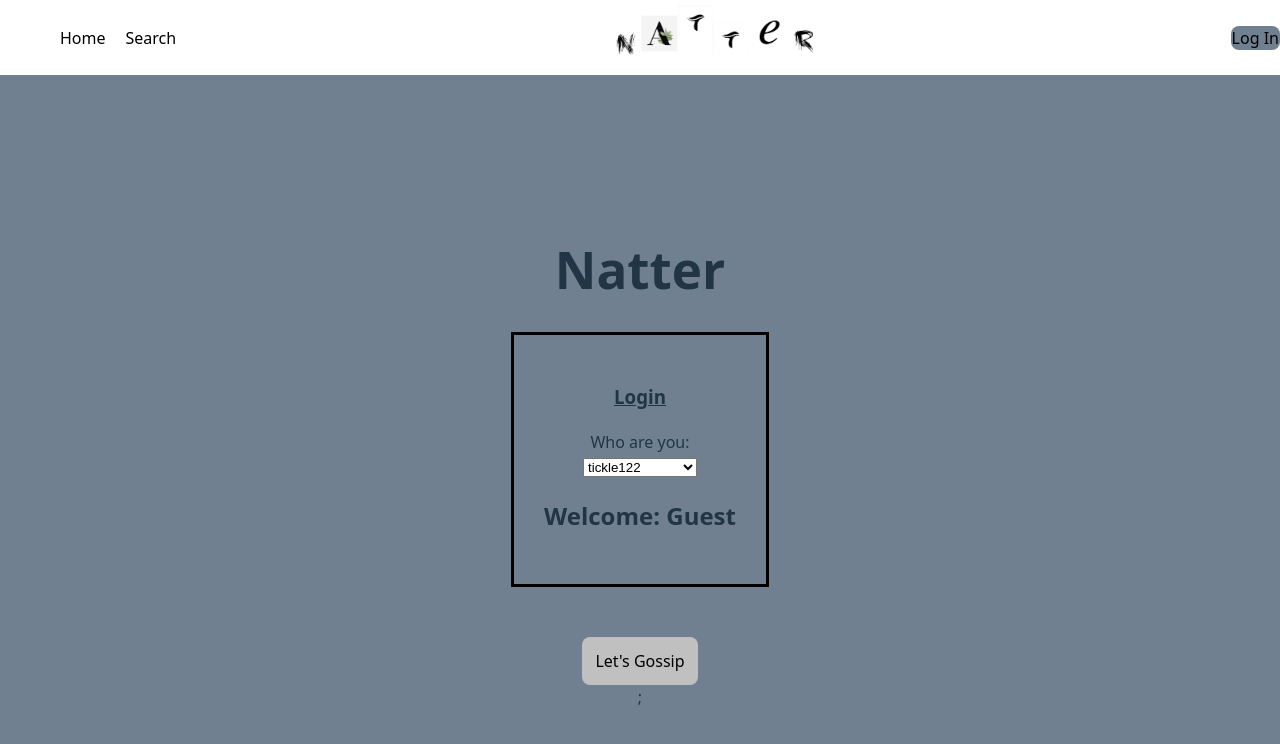
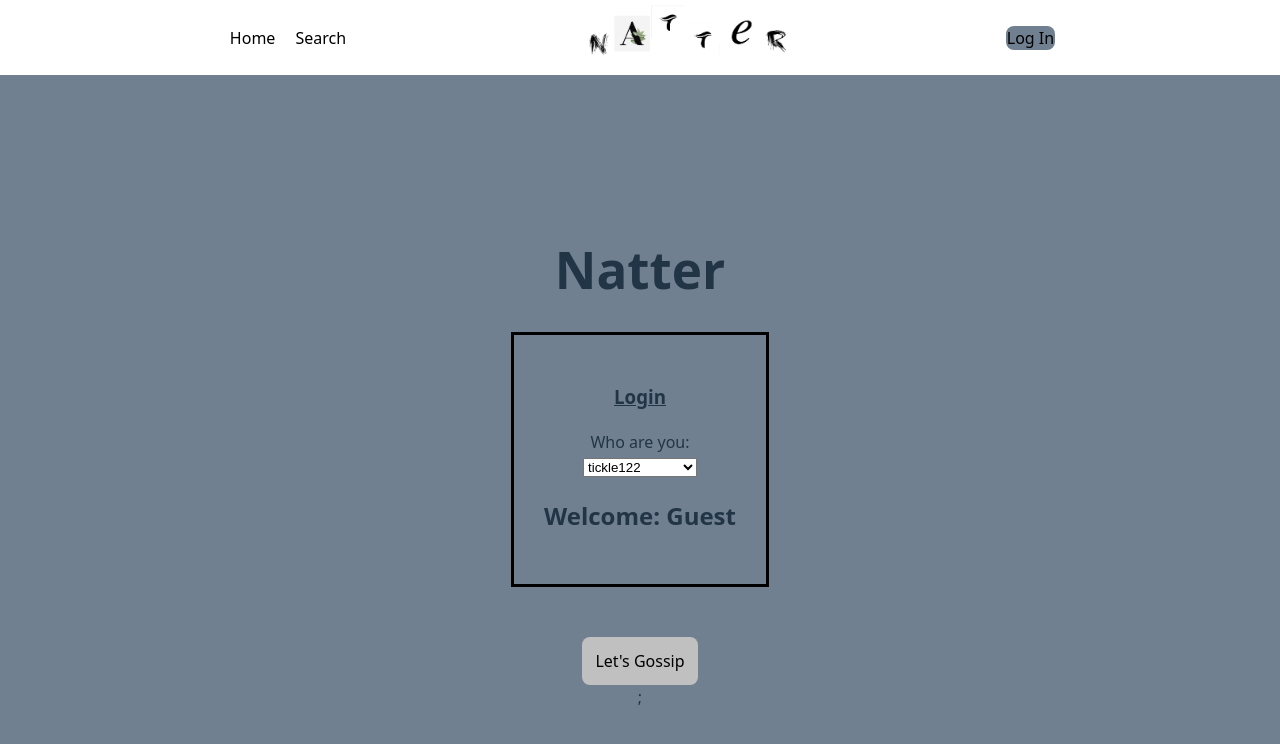
Before and after one commit to bzz-debug/fe-nc-news, a React (Vite) app: page / in a window 1280 px wide. Shown: the top 744 px of the page. Built offline with nearby package versions, Linux system fonts and the light colour scheme.

Commit message:
adding further spacing improvements

```diff
--- a/src/App.css
+++ b/src/App.css
@@ -193,9 +193,9 @@ header {
   align-items: center;
   flex-wrap: wrap;
   margin-bottom: 10px;*/
+  /* padding-left: 50px; */
   margin: auto;
   height: 75px;
-  padding: 20px 45px 25px;
   position: fixed;
   width: 100%;
   left: 0;
@@ -205,9 +205,9 @@ header {
   justify-content: space-between;
   border: 0px solid purple;
   align-items: center;
-  padding: 0;
   background-color: white;
   flex-wrap: wrap;
+  /* padding-right: 50px; */
 }
 
 nav {
@@ -242,14 +242,25 @@ nav:hover {
 #nav-bar-span-1 {
   display: flex;
   flex-direction: row;
-  margin-left: 50px;
+  /* margin-left: 50px; */
 }
 
 #nav-bar-span-2 {
   display: flex;
   flex-direction: row;
   justify-content: space-between;
-  margin-right: 50px;
+  /* margin-right: 50px; */
+}
+
+#nav-bar-span-3 {
+  display: flex;
+  flex-direction: row;
+  justify-content: space-between;
+  /* margin-right: 50px; */
+}
+
+#spacer {
+  width: 5px;
 }
 
 #username-banner {
--- a/src/App.jsx
+++ b/src/App.jsx
@@ -36,6 +36,7 @@ function App() {
         }}
       >
         <header>
+          <div id="first-spacer"></div>
           <span id="nav-bar-span-1">
             <Link to="/">
               <nav>Home</nav>
@@ -57,12 +58,13 @@ function App() {
               </button>
             </span>
           ) : (
-            <span>
+            <span id="nav-bar-span-3">
               <Link to="/">
                 <button id="login-button">Log In</button>
               </Link>
             </span>
           )}
+          <div id="spacer"></div>
         </header>
         <main>
           <Routes>
```
